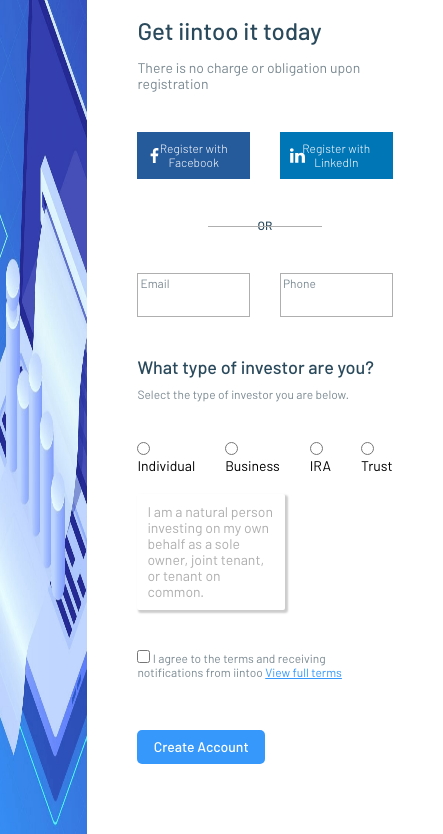
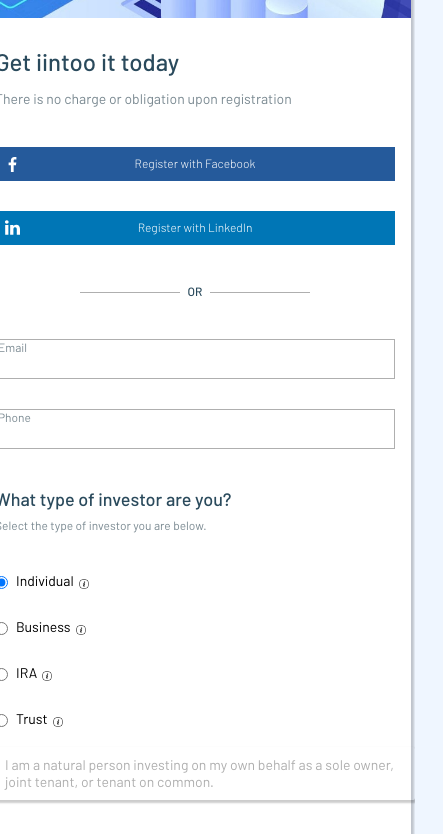
Before and after one commit to FiLLa-FaS/css-task-master, a plain HTML site: page index.html in a window 390 px wide. Shown: the part 113-947 px from the top of the page, 443 px wide, since content can reach past the window. Drawn offline with Linux system fonts and the light colour scheme.

Commit message:
Small fixes and adaptive layout

```diff
--- a/blocks/form/__fieldset/form__fieldset.css
+++ b/blocks/form/__fieldset/form__fieldset.css
@@ -5,3 +5,9 @@
     border: none;
     margin: 40px 0 0;
 }
+
+@media screen and (max-width: 768px) {
+    .form__fieldset {
+      flex-direction: column;
+    }
+  }
--- a/blocks/form/__info/form__info.css
+++ b/blocks/form/__info/form__info.css
@@ -9,5 +9,10 @@
     border-radius: 2px;
 }
 
-/* TODO нужно присоединить инфу к радиокнопкам */
+@media screen and (max-width: 600px) {
+    .form__info {
+      width: 100%
+    }
+  }
+
 /* TODO тень другого вида */
--- a/blocks/form/__input/form__input.css
+++ b/blocks/form/__input/form__input.css
@@ -4,6 +4,7 @@
     font-family: 'Barlow', sans-serif;
     font-size: 14px;
     width: 100%;
+    box-sizing: border-box;
 }
 
 .form__input:focus {
@@ -17,5 +18,3 @@
     color: #7B8A92;
     transform: translate(0px, -12px);
 }
-
-/* TODO есть вопросы с расположением текста в инпуте и текста сверху инпута */
--- /dev/null
+++ b/blocks/form/__radio-info/form__radio-info.css
@@ -0,0 +1,5 @@
+.form__radio-info {
+    width: 10px;
+    height: 10px;
+    margin-left: 5px;
+}
--- a/blocks/form/__radio-input/form__radio-input.css
+++ b/blocks/form/__radio-input/form__radio-input.css
@@ -1,5 +1,5 @@
 .form__radio-input {
-
+    margin-right: 8px;
 }
 
 /* TODO Радиокнопки не того цвета и после текста надо добавить иконку информации */
--- a/blocks/form/__radio-label/form__radio-label.css
+++ b/blocks/form/__radio-label/form__radio-label.css
@@ -1,4 +1,6 @@
 .form__radio-label {
+    display: flex;
+    align-items: flex-end;
     font-family: 'Barlow', sans-serif;
     font-size: 14px;
 }
--- a/blocks/form/__span/form__span.css
+++ b/blocks/form/__span/form__span.css
@@ -5,8 +5,9 @@
     font-size: 12px;
     text-transform: uppercase;
     color: #2A4A5C;
-    margin: 40px 0 0;
+    margin: 40px auto 0;
     text-align: center;
+    width: 400px
 }
 
 .form__span::before {
--- a/blocks/form/__submit-button/form__submit-button.css
+++ b/blocks/form/__submit-button/form__submit-button.css
@@ -10,6 +10,7 @@
     cursor: pointer;
     border: none;
     border-radius: 5px;
+    transition: opacity 0.2s linear;
 }
 
 .form__submit-button:hover {
--- a/blocks/form/form.css
+++ b/blocks/form/form.css
@@ -1,3 +1,9 @@
 .form {
     padding: 80px 50px;
 }
+
+@media screen and (max-width: 500px) {
+    .form {
+      padding: 30px 16px;
+    }
+  }
--- a/blocks/page/__background/page__background.css
+++ b/blocks/page/__background/page__background.css
@@ -1,6 +1,12 @@
 .page__background {
     background-image: url(../../../img/bg.jpg);
-    background-size: 100% 100%;
+    background-size: cover;
+    background-position: center;
     background-repeat: no-repeat;
     padding: 30px;
 }
+
+@media screen and (max-width: 600px) {
+    .page__background {
+    }
+  }
--- a/blocks/page/__container/page__container.css
+++ b/blocks/page/__container/page__container.css
@@ -5,3 +5,9 @@
     background-color: #fff;
     box-shadow: 2px 2px 2px 1px rgba(0, 0, 0, 0.2);
 }
+
+@media screen and (max-width: 600px) {
+    .page__container {
+      display: block;
+    }
+  }
--- a/index.html
+++ b/index.html
@@ -27,10 +27,10 @@
         <h2 class="form__radio-title">What type of investor are you?</h2>
         <p class="form__radio-subtitle">Select the type of investor you are below.</p>
         <fieldset class="form__fieldset">
-            <label for="investorType1" class="form__radio-label"><input id="investorType1" name="investor" type="radio" value="individual" class="form__radio-input"> Individual</label>
-            <label for="investorType2" class="form__radio-label"><input id="investorType2" name="investor" type="radio" value="business" class="form__radio-input"> Business</label>
-            <label for="investorType3" class="form__radio-label"><input id="investorType3" name="investor" type="radio" value="IRA" class="form__radio-input"> IRA</label>
-            <label for="investorType4" class="form__radio-label"><input id="investorType4" name="investor" type="radio" value="Trust" class="form__radio-input"> Trust</label>
+            <label for="investorType1" class="form__radio-label"><input id="investorType1" name="investor" type="radio" value="individual" class="form__radio-input" checked> Individual <img src="./img/info.png" alt="info icon" class="form__radio-info"></label>
+            <label for="investorType2" class="form__radio-label"><input id="investorType2" name="investor" type="radio" value="business" class="form__radio-input"> Business <img src="./img/info.png" alt="info icon" class="form__radio-info"></label>
+            <label for="investorType3" class="form__radio-label"><input id="investorType3" name="investor" type="radio" value="IRA" class="form__radio-input"> IRA <img src="./img/info.png" alt="info icon" class="form__radio-info"></label>
+            <label for="investorType4" class="form__radio-label"><input id="investorType4" name="investor" type="radio" value="Trust" class="form__radio-input"> Trust <img src="./img/info.png" alt="info icon" class="form__radio-info"></label>
         </fieldset>
         <p class="form__info">I am a natural person investing on my own behalf as a sole owner, joint tenant, or tenant on common.</p>
         <fieldset class="form__fieldset">
--- a/pages/index.css
+++ b/pages/index.css
@@ -21,4 +21,5 @@
 @import url('../blocks/form/__checkbox/form__checkbox.css');
 @import url('../blocks/form/__term-link/form__term-link.css');
 @import url('../blocks/form/__submit-button/form__submit-button.css');
+@import url('../blocks/form/__radio-info/form__radio-info.css');
 @import url('../blocks/button/button.css');
```
Also changed, not shown: img/info.png (added).
